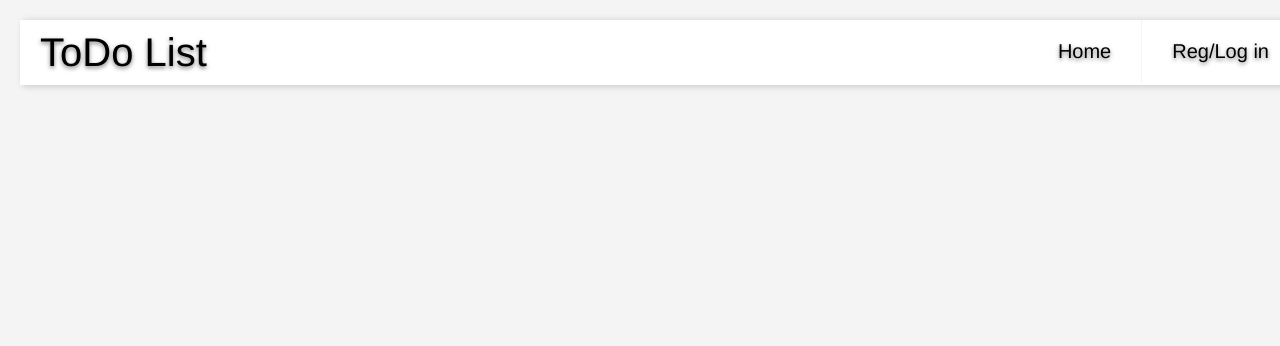
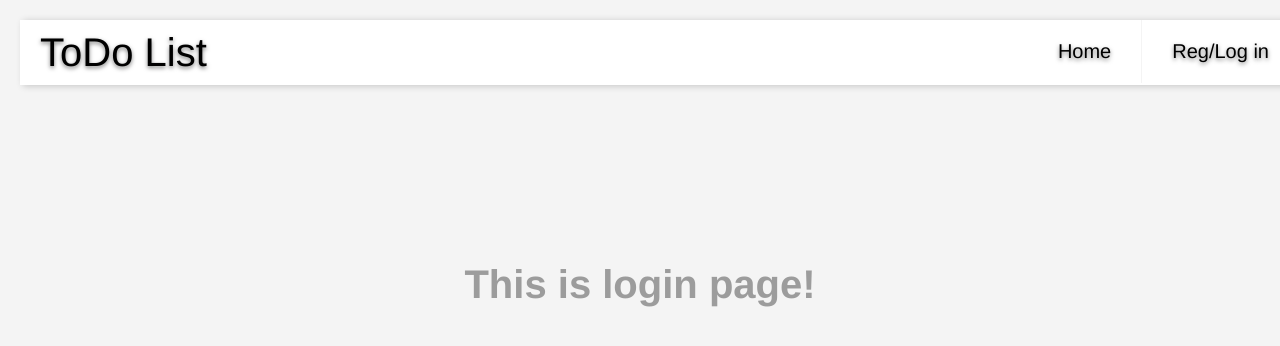
Before and after one commit to MilanK1/to-do-list-client, a React (Create React App) app: page /login in a window 1280 px wide. Shown: the top 346 px of the page. Built offline with nearby package versions, Linux system fonts and the light colour scheme.

Commit message:
Working routing #2

```diff
--- a/src/App.js
+++ b/src/App.js
@@ -2,6 +2,7 @@ import './App.css';
 import React from 'react';
 import List from './Components/list/List';
 import Header from "./Components/header/Header"
+import Login from "./Components/login/Login";
 import {BrowserRouter, Route, Switch} from "react-router-dom";
 
 
@@ -18,8 +19,10 @@ function App() {
         <div className="List">
             <Route path="/" exact component={List}/>
         </div>
+        </Switch>
+        <Switch>
             <div className="Login-register-forms">
-
+                <Route path="/login" component={Login}/>
             </div>
         </Switch>
 
--- /dev/null
+++ b/src/Components/login/Login.js
@@ -0,0 +1,9 @@
+const Login =()=>{
+
+    return(
+        <div className='container'>
+          <h1>This is login page!</h1>
+        </div>
+    )
+}
+export default Login
```
Also changed, not shown: src/Components/login/login.css (added), src/Components/register/Register.js (added), src/Components/register/login.css (added).
